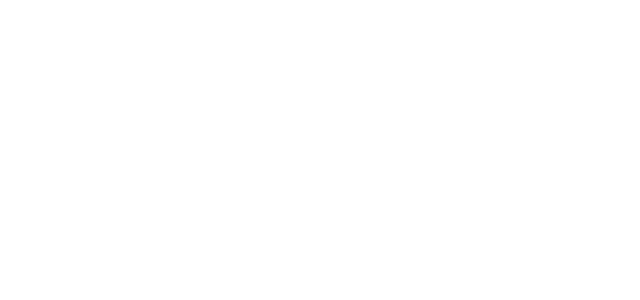
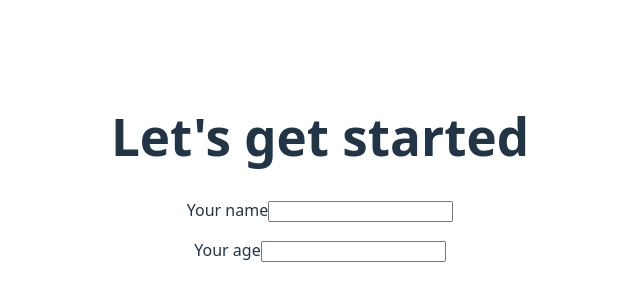
Before and after one commit to JaumeEsquerdo/TS-refresher, a React (Vite) app in the folder wrapper-component/: page / in a window 1280 px wide. Shown: the part 224-524 px from the top of the page, without its empty margins (320-960 px from the left). Built offline with nearby package versions, Linux system fonts and the light colour scheme.

Commit message:
practicar pasar props con ComponentPropsWithoutRef

```diff
--- a/wrapper-component/src/App.tsx
+++ b/wrapper-component/src/App.tsx
@@ -1,4 +1,4 @@
-
+import Input from './components/Input'
 import './App.css'
 
 function App() {
@@ -6,7 +6,9 @@
 
   return (
     <>
-
+      <h1>Let's get started</h1>
+      <Input id='name' label='Your name' type='text' />
+      <Input id='age' label='Your age' type='number' />
     </>
   )
 }
--- /dev/null
+++ b/wrapper-component/src/components/Input.tsx
@@ -0,0 +1,18 @@
+import type { ComponentPropsWithoutRef } from "react";
+
+type InputProps = {
+    label: string;
+    id: string;
+} & ComponentPropsWithoutRef<'input'>
+
+const Input = ({ label, id, ...props }: InputProps) => {
+    return (
+        <p>
+            <label htmlFor={id}>{label}
+                <input id={id} {...props} />
+            </label>
+        </p >
+    );
+}
+
+export default Input;
```
